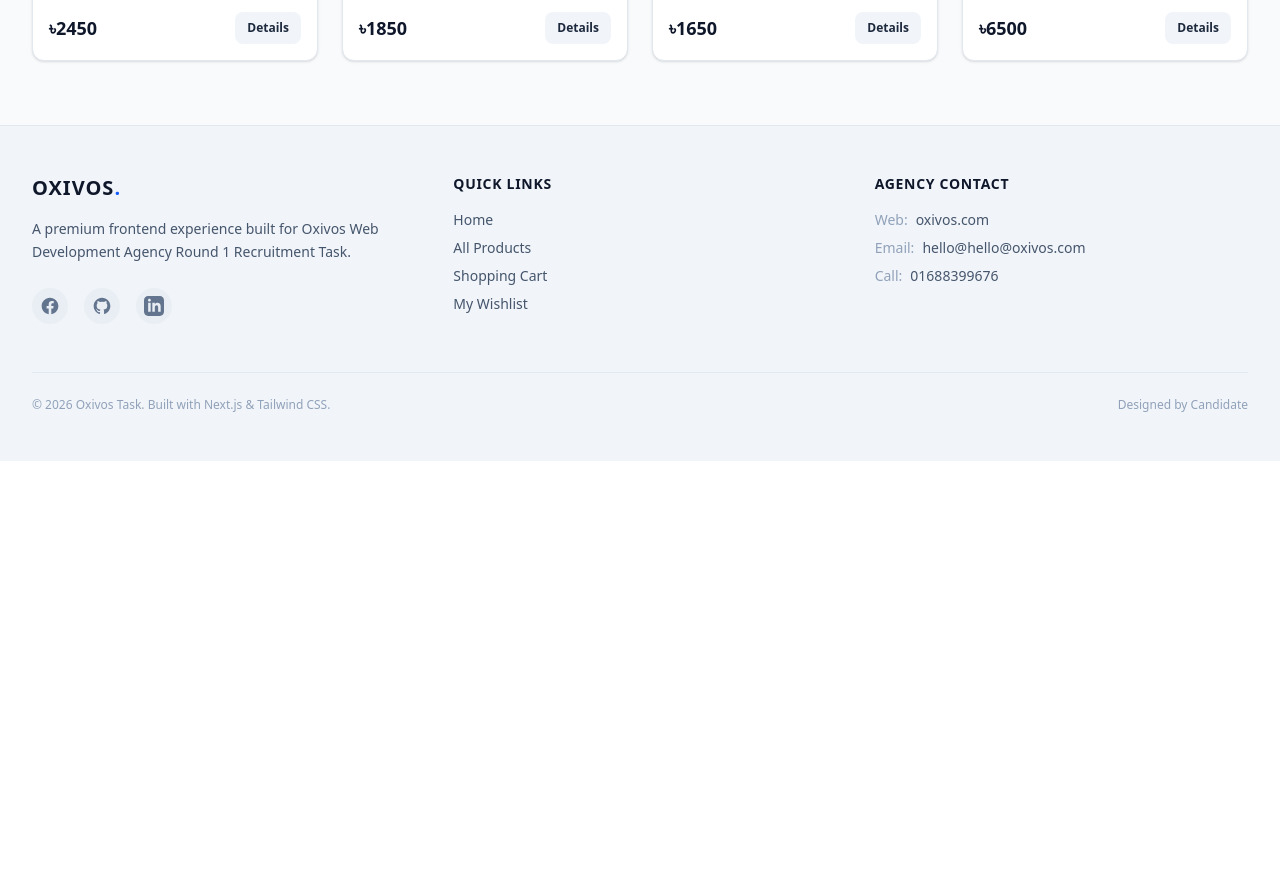
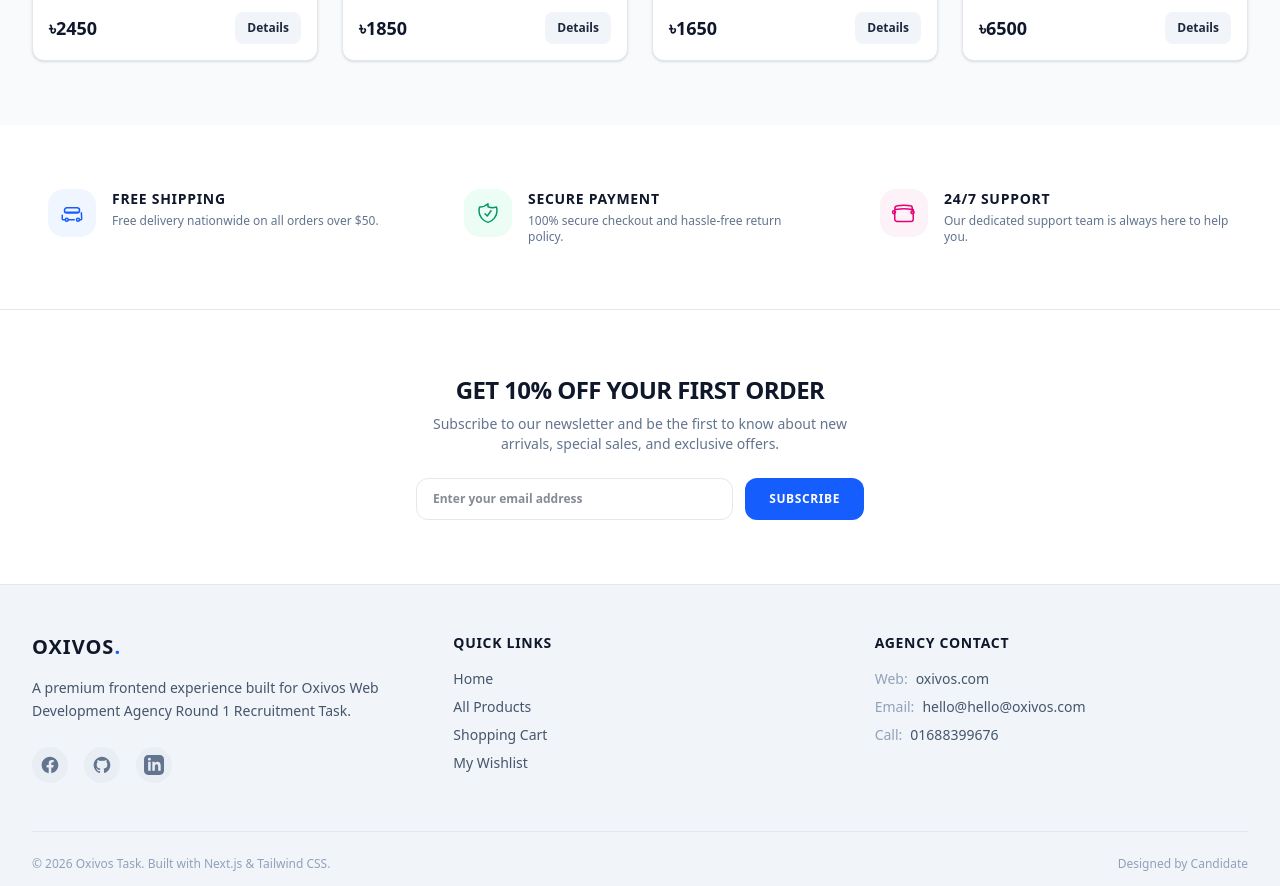
Before and after one commit to mdabgal/oxivos-ecommerce, a Next.js app: page / in a window 1280 px wide. Shown: the part 1220-2106 px from the top of the page. Before the commit the page ends 1681 px from the top, so only its background shows below. Built offline with nearby package versions, Linux system fonts and the light colour scheme.

Commit message:
newsletter page and features page add

```diff
--- a/src/app/cart/page.js
+++ b/src/app/cart/page.js
@@ -8,7 +8,7 @@ export default function CartPage() {
 
 
   const subtotal = cart.reduce((total, item) => total + item.price * item.quantity, 0);
-  const shipping = subtotal > 0 ? (subtotal > 5000 ? 0 : 120) : 0; // ৫০০০ টাকার উপরে ফ্রি ডেলিভারি
+  const shipping = subtotal > 0 ? (subtotal > 5000 ? 0 : 120) : 0;
   const tax = Math.round(subtotal * 0.05);
   const grandTotal = subtotal + shipping + tax;
 
@@ -141,13 +141,13 @@ export default function CartPage() {
               )}
             </div>
 
-            {/* Total */}
+
             <div className="flex justify-between items-baseline mb-8">
               <span className="text-base font-black text-slate-900 dark:text-white uppercase tracking-wider">Total amount</span>
               <span className="text-2xl font-black text-blue-600 dark:text-blue-400">৳{grandTotal}</span>
             </div>
 
-           {/* Checkout Button */}
+
 <Link
   href="/checkout"
   className="w-full bg-blue-600 hover:bg-blue-700 text-white font-black text-sm uppercase tracking-wider py-4 rounded-xl shadow-md hover:shadow-lg active:scale-98 transition-all cursor-pointer text-center block"
--- a/src/app/page.js
+++ b/src/app/page.js
@@ -1,5 +1,10 @@
+'use client';
+
 import FeaturedProducts from "@/components/home/FeaturedProducts";
+import Features from "@/components/home/Features";
 import Hero from "@/components/home/Hero";
+import Newsletter from "@/components/home/Newsletter";
+
 import Image from "next/image";
 
 export default function Home() {
@@ -7,6 +12,8 @@ export default function Home() {
     <div>
     <Hero/>
     <FeaturedProducts/>
+    <Features/>
+    <Newsletter/>
     </div>
   );
 }
--- a/src/app/products/page.js
+++ b/src/app/products/page.js
@@ -25,7 +25,7 @@ export default function ProductsPage() {
       if (sortBy === 'price-low') return a.price - b.price;
       if (sortBy === 'price-high') return b.price - a.price;
       if (sortBy === 'rating') return b.rating - a.rating;
-      return 0; // Default order
+      return 0;
     });
 
   return (
--- a/src/app/wishlist/page.js
+++ b/src/app/wishlist/page.js
@@ -28,13 +28,13 @@ export default function WishlistPage() {
     <main className="min-h-screen bg-slate-50 dark:bg-slate-950 py-12 transition-colors duration-300">
       <div className="max-w-7xl mx-auto px-4 sm:px-6 lg:px-8">
 
-        {/* Title */}
+
         <div className="border-b border-slate-200 dark:border-slate-800 pb-6 mb-8">
           <h1 className="text-2xl sm:text-3xl font-black text-slate-900 dark:text-white uppercase tracking-tight">Favorites</h1>
           <p className="text-sm text-slate-500 dark:text-slate-400 mt-1">You have {wishlist.length} items saved in your wishlist</p>
         </div>
 
-        {/* Wishlist Grid Layout */}
+
         <div className="grid grid-cols-1 sm:grid-cols-2 md:grid-cols-3 lg:grid-cols-4 gap-6">
           {wishlist.map((product) => (
             <div
@@ -52,7 +52,7 @@ export default function WishlistPage() {
                 </svg>
               </button>
 
-              {/* Product Image */}
+
               <div className="relative aspect-square w-full bg-slate-100 dark:bg-slate-800 overflow-hidden">
                 <img
                   src={product.image}
--- a/src/components/home/FeaturedProducts.jsx
+++ b/src/components/home/FeaturedProducts.jsx
@@ -12,7 +12,7 @@ export default function FeaturedProducts() {
     <section className="py-16 bg-slate-50 dark:bg-slate-950 transition-colors duration-300">
       <div className="max-w-7xl mx-auto px-4 sm:px-6 lg:px-8">
 
-        {/* Section Header */}
+
         <div className="flex flex-col sm:flex-row justify-between items-start sm:items-end mb-10 gap-4">
           <div>
             <span className="text-xs font-bold tracking-widest text-blue-600 dark:text-blue-500 uppercase block mb-2">
@@ -32,7 +32,7 @@ export default function FeaturedProducts() {
           </Link>
         </div>
 
-        {/* Products Grid */}
+
         <div className="grid grid-cols-1 sm:grid-cols-2 md:grid-cols-3 lg:grid-cols-4 gap-6">
           {featuredProducts.map((product) => (
             <ProductCard key={product.id} product={product} />
--- /dev/null
+++ b/src/components/home/Features.jsx
@@ -0,0 +1,50 @@
+export default function Features() {
+  return (
+    <section className="py-12 bg-white dark:bg-slate-900 border-b border-slate-200 dark:border-slate-800 transition-colors">
+      <div className="max-w-7xl mx-auto px-4 sm:px-6 lg:px-8">
+        <div className="grid grid-cols-1 md:grid-cols-3 gap-8 text-center md:text-left">
+
+
+          <div className="flex flex-col md:flex-row items-center md:items-start gap-4 p-4">
+            <div className="p-3 bg-blue-50 dark:bg-blue-950/50 text-blue-600 dark:text-blue-400 rounded-2xl shrink-0">
+              <svg xmlns="http://www.w3.org/2000/svg" fill="none" viewBox="0 0 24 24" strokeWidth={1.5} stroke="currentColor" className="w-6 h-6">
+                <path strokeLinecap="round" strokeLinejoin="round" d="M8.25 18.75a1.5 1.5 0 0 1-3 0m3 0a1.5 1.5 0 0 0-3 0m3 0h6m-9 0H3.375a1.125 1.125 0 0 1-1.125-1.125V14.25m17.25 4.5a1.5 1.5 0 0 1-3 0m3 0a1.5 1.5 0 0 0-3 0m3 0h1.125c.621 0 1.129-.504 1.09-1.124l-.317-5.077v-.795M4.757 11.25h14.486m-14.486 0a3.298 3.298 0 0 1-.184-1.2v-.124a3.298 3.298 0 0 1 .184-1.2m14.486 1.2a3.298 3.298 0 0 0 .184-1.2v-.124a3.298 3.298 0 0 0-.184-1.2M6.75 6.75h10.5a2.25 2.25 0 0 1 2.25 2.25v.75a2.25 2.25 0 0 1-2.25 2.25H6.75A2.25 2.25 0 0 1 4.5 9.75v-.75A2.25 2.25 0 0 1 6.75 6.75Z" />
+              </svg>
+            </div>
+            <div className="space-y-1">
+              <h3 className="text-sm font-black text-slate-900 dark:text-white uppercase tracking-wider">Free Shipping</h3>
+              <p className="text-xs text-slate-500 dark:text-slate-400">Free delivery nationwide on all orders over $50.</p>
+            </div>
+          </div>
+
+
+          <div className="flex flex-col md:flex-row items-center md:items-start gap-4 p-4">
+            <div className="p-3 bg-emerald-50 dark:bg-emerald-950/50 text-emerald-600 dark:text-emerald-400 rounded-2xl shrink-0">
+              <svg xmlns="http://www.w3.org/2000/svg" fill="none" viewBox="0 0 24 24" strokeWidth={1.5} stroke="currentColor" className="w-6 h-6">
+                <path strokeLinecap="round" strokeLinejoin="round" d="M9 12.75 11.25 15 15 9.75m-3-7.036A11.959 11.959 0 0 1 3.598 6 11.99 11.99 0 0 0 3 9.749c0 5.592 3.824 10.29 9 11.623 5.176-1.332 9-6.03 9-11.622 0-1.31-.21-2.571-.598-3.751A11.956 11.956 0 0 1 12 5.714Z" />
+              </svg>
+            </div>
+            <div className="space-y-1">
+              <h3 className="text-sm font-black text-slate-900 dark:text-white uppercase tracking-wider">Secure Payment</h3>
+              <p className="text-xs text-slate-500 dark:text-slate-400">100% secure checkout and hassle-free return policy.</p>
+            </div>
+          </div>
+
+
+          <div className="flex flex-col md:flex-row items-center md:items-start gap-4 p-4">
+            <div className="p-3 bg-pink-50 dark:bg-pink-950/50 text-pink-600 dark:text-pink-400 rounded-2xl shrink-0">
+              <svg xmlns="http://www.w3.org/2000/svg" fill="none" viewBox="0 0 24 24" strokeWidth={1.5} stroke="currentColor" className="w-6 h-6">
+                <path strokeLinecap="round" strokeLinejoin="round" d="M20.25 8.511c.33.01.66.032.99.065v9.671a2.25 2.25 0 0 1-2.25 2.25H5.01a2.25 2.25 0 0 1-2.25-2.25V8.576c.33-.033.66-.055.99-.065m16.5 0a48.374 48.374 0 0 0-16.5 0m16.5 0V6.997c0-1.144-.842-2.1-1.996-2.183a41.964 41.964 0 0 0-12.508 0C3.75 4.986 2.91 5.94 2.91 7.084v1.426m17.18 0c0 .083-.004.165-.01.247m-17.16 0a17.47 17.47 0 0 1-.01-.247M3.502 11.25a1.5 1.5 0 1 1-3 0 1.5 1.5 0 0 1 3 0Zm18.5 0a1.5 1.5 0 1 1-3 0 1.5 1.5 0 0 1 3 0Z" />
+              </svg>
+            </div>
+            <div className="space-y-1">
+              <h3 className="text-sm font-black text-slate-900 dark:text-white uppercase tracking-wider">24/7 Support</h3>
+              <p className="text-xs text-slate-500 dark:text-slate-400">Our dedicated support team is always here to help you.</p>
+            </div>
+          </div>
+
+        </div>
+      </div>
+    </section>
+  );
+}
--- a/src/components/home/Hero.jsx
+++ b/src/components/home/Hero.jsx
@@ -14,7 +14,7 @@ export default function Hero() {
       <div className="mx-auto max-w-7xl px-6 lg:px-8">
         <div className="mx-auto max-w-2xl text-center">
 
-          {/* Badge */}
+
           <span className="inline-flex items-center rounded-full bg-blue-50 dark:bg-blue-500/10 px-3 py-1 text-xs font-medium text-blue-600 dark:text-blue-400 ring-1 ring-inset ring-blue-500/20 dark:ring-blue-500/30 mb-6 animate-pulse">
             New Festive Collection 2026
           </span>
--- /dev/null
+++ b/src/components/home/Newsletter.jsx
@@ -0,0 +1,31 @@
+export default function Newsletter() {
+  return (
+    <section className="py-16 bg-white dark:bg-slate-900/40 transition-colors">
+      <div className="max-w-4xl mx-auto px-4 text-center space-y-6">
+        <div className="space-y-2">
+          <h2 className="text-xl sm:text-2xl font-black text-slate-900 dark:text-white uppercase tracking-tight">
+            Get 10% Off Your First Order
+          </h2>
+          <p className="text-xs sm:text-sm text-slate-500 dark:text-slate-400 max-w-md mx-auto">
+            Subscribe to our newsletter and be the first to know about new arrivals, special sales, and exclusive offers.
+          </p>
+        </div>
+
+        <form onSubmit={(e) => e.preventDefault()} className="flex flex-col sm:flex-row gap-3 max-w-md mx-auto">
+          <input
+            type="email"
+            required
+            placeholder="Enter your email address"
+            className="w-full px-4 py-3 rounded-xl border border-slate-200 dark:border-slate-800 bg-white dark:bg-slate-900 text-slate-900 dark:text-white focus:outline-none focus:border-blue-600 text-xs font-bold transition-colors"
+          />
+          <button
+            type="submit"
+            className="bg-blue-600 hover:bg-blue-700 text-white font-black text-xs uppercase tracking-wider px-6 py-3 sm:py-0 rounded-xl transition-colors cursor-pointer shrink-0"
+          >
+            Subscribe
+          </button>
+        </form>
+      </div>
+    </section>
+  );
+}
--- a/src/components/shared/Footer.jsx
+++ b/src/components/shared/Footer.jsx
@@ -38,7 +38,7 @@ export default function Footer() {
       <div className="max-w-7xl mx-auto px-4 sm:px-6 lg:px-8 py-12">
         <div className="grid grid-cols-1 md:grid-cols-3 gap-8 md:gap-12">
 
-          {/* Brand/About Section & Social Links */}
+
           <div className="space-y-6">
             <div className="space-y-4">
               <h3 className="text-slate-900 dark:text-white text-xl font-bold tracking-wider">
@@ -66,7 +66,7 @@ export default function Footer() {
             </div>
           </div>
 
-          {/* Quick Links */}
+
           <div className="space-y-4">
             <h4 className="text-slate-900 dark:text-white text-sm font-semibold uppercase tracking-wider">Quick Links</h4>
             <ul className="space-y-2 text-sm">
@@ -106,7 +106,7 @@ export default function Footer() {
 
         </div>
 
-        {/* Bottom Bar */}
+
         <div className="mt-12 pt-6 border-t border-slate-200 dark:border-slate-900 flex flex-col sm:flex-row justify-between items-center text-xs text-slate-400 dark:text-slate-500 gap-4">
           <p>&copy; {currentYear} Oxivos Task. Built with Next.js & Tailwind CSS.</p>
           <p>Designed by Candidate</p>
--- a/src/context/CartContext.jsx
+++ b/src/context/CartContext.jsx
@@ -8,7 +8,7 @@ export function CartProvider({ children }) {
   const [cart, setCart] = useState([]);
   const [wishlist, setWishlist] = useState([]);
 
-  // LocalStorage থেকে ডাটা লোড করা
+
   useEffect(() => {
     const savedCart = localStorage.getItem('oxivos_cart');
     const savedWishlist = localStorage.getItem('oxivos_wishlist');
```
Also changed, not shown: src/components/products/ProductCard.jsx (+3 -4 lines), src/data/products.js (+53 -0 lines).
